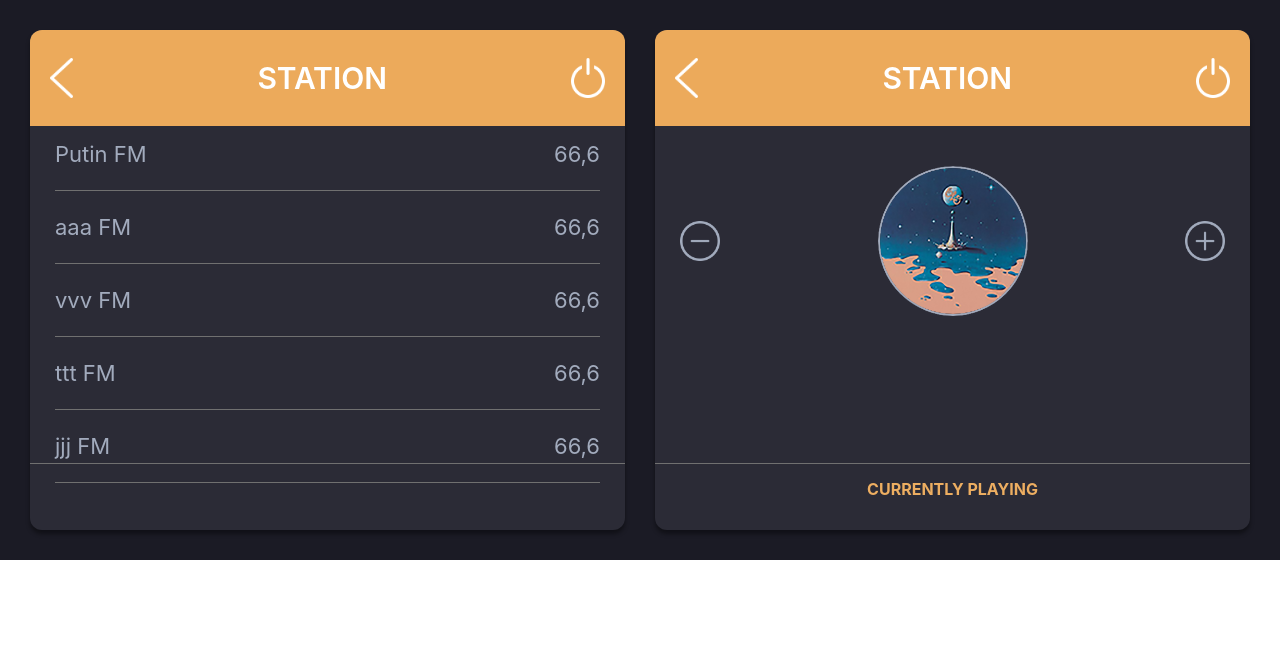
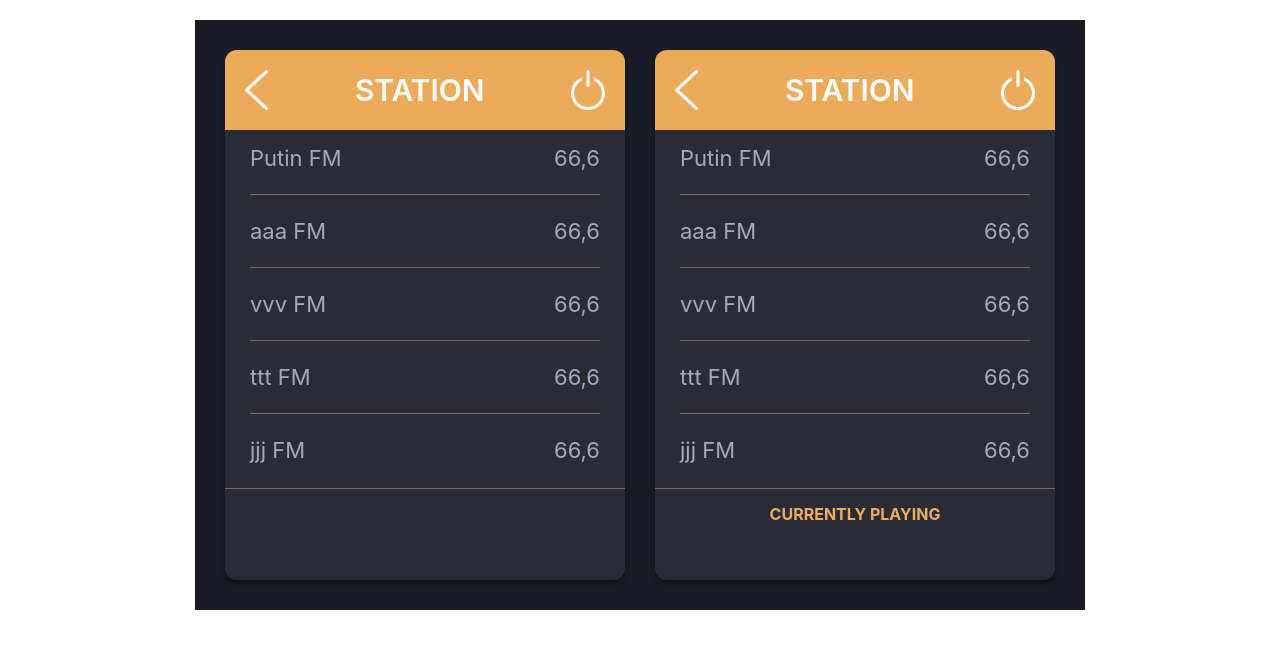
Before and after one commit to mesu-ai/radio-station, a React (Create React App) app: page / in a window 1280 px wide. Shown: the top 648 px of the page. Built offline with nearby package versions, Linux system fonts and the light colour scheme.

Commit message:
upate design

```diff
--- a/src/App.css
+++ b/src/App.css
@@ -1,38 +1,6 @@
 .App {
   text-align: center;
+  display: flex;
+  justify-content: center;
+  align-items: center;
 }
-
-.App-logo {
-  height: 40vmin;
-  pointer-events: none;
-}
-
-@media (prefers-reduced-motion: no-preference) {
-  .App-logo {
-    animation: App-logo-spin infinite 20s linear;
-  }
-}
-
-.App-header {
-  background-color: #282c34;
-  min-height: 100vh;
-  display: flex;
-  flex-direction: column;
-  align-items: center;
-  justify-content: center;
-  font-size: calc(10px + 2vmin);
-  color: white;
-}
-
-.App-link {
-  color: #61dafb;
-}
-
-@keyframes App-logo-spin {
-  from {
-    transform: rotate(0deg);
-  }
-  to {
-    transform: rotate(360deg);
-  }
-}
--- a/src/pages/landingpage/RadioHome.js
+++ b/src/pages/landingpage/RadioHome.js
@@ -74,6 +74,7 @@ const RadioHome = () => {
     console.log(selectStation);
 
     return (
+
         <div className='grid-Container'>
             <div className='grid-item'>
                 <StationList stations={stations} handlePlay={handlePlay}/>
--- a/src/pages/landingpage/radio.scss
+++ b/src/pages/landingpage/radio.scss
@@ -16,9 +16,11 @@
 }
 
 .grid-Container{
+    margin-top: 20px;
+    height: 530px;
     display: grid;
-    grid-template-columns: repeat(2, 1fr );
-    // grid-template-columns: 640px 640px;
+    // grid-template-columns: repeat(2, 1fr );
+    grid-template-columns: 400px 400px;
     column-gap: 30px;
     background-color: $bgColor;
     padding: 30px;
@@ -29,7 +31,6 @@
 .grid-item{
     background-color: $itemColor;
     border-radius: 12px;
-    padding-bottom: 30px;
     box-shadow: 0 4px 4px rgba(0, 0, 0, 0.4);
 }
 
@@ -49,15 +50,26 @@
     font-weight: 600;
     font-size: 30px;
     padding: 0 20px;
+    height: 80px;
 
 }
 
 .radio-body{
     padding: 0 25px;
-    height: 70%
+    overflow-y: scroll;
+    height: 350px;
 
+    // Hide scrollbar
+
+    -ms-overflow-style: none;  /* IE and Edge */
+    scrollbar-width: none;  /* Firefox */
+
+    &::-webkit-scrollbar {
+        display: none; //chrome
+    }
 
 }
+
 
 .station-container{
     padding-left: 0;
@@ -65,33 +77,32 @@
 
 }
 
-
-
 .station-title{
     @include h-center;
     @include station-name;
-
     list-style-type: none;
     cursor: pointer;
 
 }
 
 
-
-
 .station-gap{
     margin: 15px 0;
  }
 
-
 .select-station{
+    // height: 170px;
+    // padding: 10px 0;
+    // display: flex;
+    // justify-content: space-between;
+    //  align-items: center;
     @include h-center;
     padding: 10px 0;
 }
 
 
-
 .radio-footer{
+    height: 75px;
 
     .current-station{
         padding-top: 7px;
--- a/src/pages/landingpage/stationselect/StationSelect.js
+++ b/src/pages/landingpage/stationselect/StationSelect.js
@@ -7,7 +7,7 @@ import minus from '../../../images/icons/minus.png';
 
 
 const StationSelect = ({stations,selectStation,preStation,nextStation}) => {
-    console.log('pp',preStation);
+    // console.log('pp',preStation);
 
 
     return (
@@ -20,57 +20,36 @@ const StationSelect = ({stations,selectStation,preStation,nextStation}) => {
                 </div>
                 <div className='radio-body'>
 
-                      <li className='station-title'>
+                    {stations.map(station=>
 
-                        <p className='station-gap'>{preStation?.name}</p>
-                        <p className='station-gap'>{preStation?.harze}</p>
+                        station===selectStation?
 
-                      </li>
-
-                      {preStation._id?<hr className='divider-station'/>:<></>}
-
-
+                        <ul className='station-container'>
                           <li className='select-station'>
                             <img src={minus} alt="" height={40} />
                             <img src={selectImg} alt="" height={150} />
                             <img src={plus} alt="" height={40} />
+                        ` </li>
 
-                    </li>
                           <li className='station-title'>
-
                             <p className='station-gap'>{selectStation?.name}</p>
                             <p className='station-gap'>{selectStation?.harze}</p>
-
-                    </li>
-
-                    {nextStation._id?<hr className='divider-station'/>:<></>}
-
-
-                    <li className='station-title'>
-
-                        <p className='station-gap'>{nextStation?.name}</p>
-                        <p className='station-gap'>{nextStation?.harze}</p>
-
-                    </li>
-
-
-
-
-
-                    {/* {stations.slice(1-3).map(station=>
-                      <ul className='station-container' key={Math.random()}>
-                      <li className='station-title'>
-
-                        <p className='station-gap'>{station.name}</p>
-                        <p className='station-gap'>{station.harze}</p>
 
                           </li>
                           <hr className='divider-station'/>
                         </ul>
 
-                    )} */}
+                        :
+                         <>
+                         <li className='station-title'>
+                            <p className='station-gap'>{station?.name}</p>
+                            <p className='station-gap'>{station?.harze}</p>
 
+                          </li>
+                          <hr className='divider-station'/>
+                          </>
 
+                         )}
 
                 </div>
 
```
Lines whose indentation alone changed are shown as unchanged.
